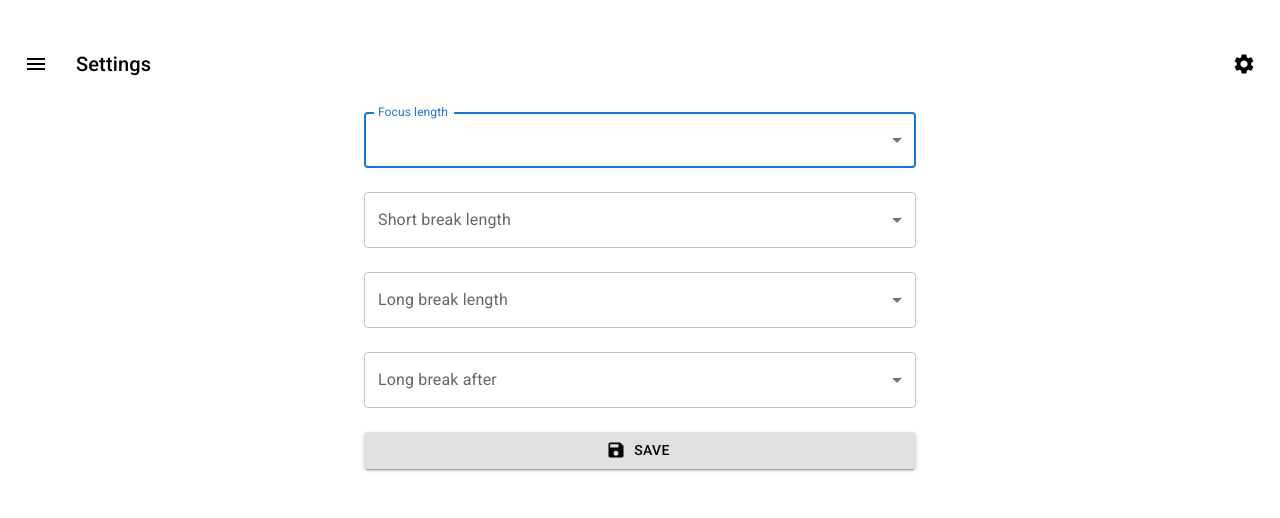
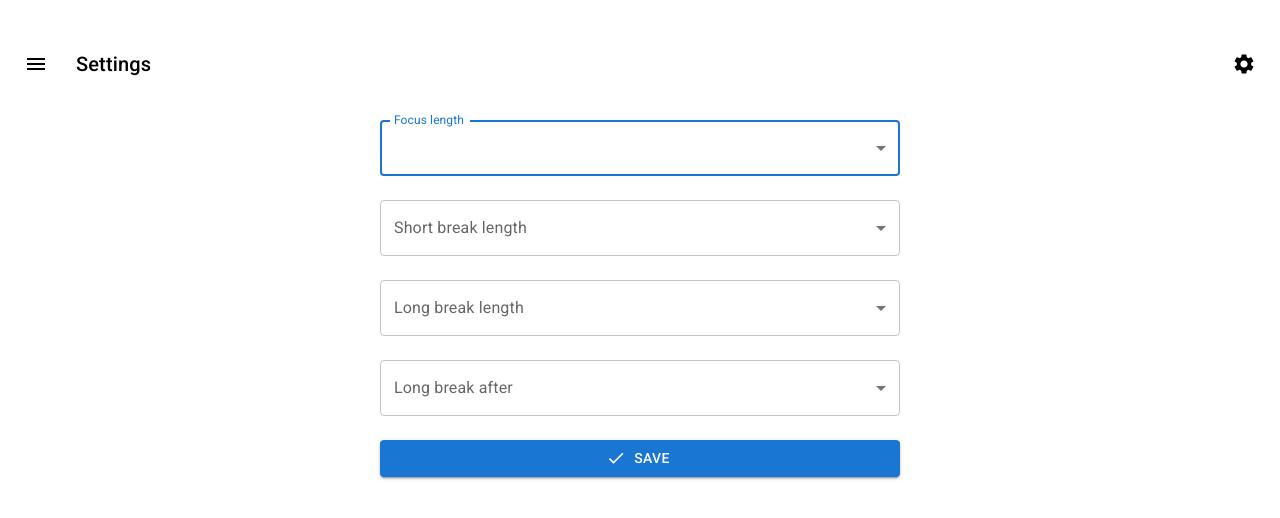
Before and after one commit to ctln12/react-timed-task-tracker, a React (Create React App) app: page /settings in a window 1280 px wide. Shown: the top 518 px of the page. Built offline with nearby package versions, Linux system fonts and the light colour scheme; no server answers.

Commit message:
Add padding to settings form

```diff
--- a/src/components/Settings.js
+++ b/src/components/Settings.js
@@ -2,7 +2,7 @@ import React from 'react';
 import { useHistory } from 'react-router-dom';
 import { createSelectOptions } from '../helper/dropdown';
 import { Box, Button, Container, FormControl, InputLabel, Select } from '@mui/material';
-import { Save } from '@mui/icons-material';
+import { Check } from '@mui/icons-material';
 
 const MenuProps = {
   PaperProps: {
@@ -29,8 +29,17 @@ function Settings({settings, changeSettings, saveSettings }) {
   const sessionOptions = createSelectOptions(120, 'session');
 
   return (
-    <Container className='Settings' maxWidth='sm'>
-      <Box component='form' sx={{ minWidth: 120 }} onSubmit={handleSubmit}>
+    <Container
+      maxWidth='sm'
+    >
+      <Box
+      component='form'
+      onSubmit={handleSubmit}
+      sx={{
+        paddingY: 1,
+        paddingX: 2,
+      }}
+      >
         <FormControl margin='normal' fullWidth>
           <InputLabel id='focus-label'>Focus length</InputLabel>
           <Select
@@ -91,9 +100,8 @@ function Settings({settings, changeSettings, saveSettings }) {
         <Button
           type='submit'
           variant='contained'
-          color='inherit'
           fullWidth
-          startIcon={<Save size='large' variant='text' />}
+          startIcon={<Check size='large' />}
           sx={{marginTop: '1rem'}}
         >Save</Button>
       </Box>
```
